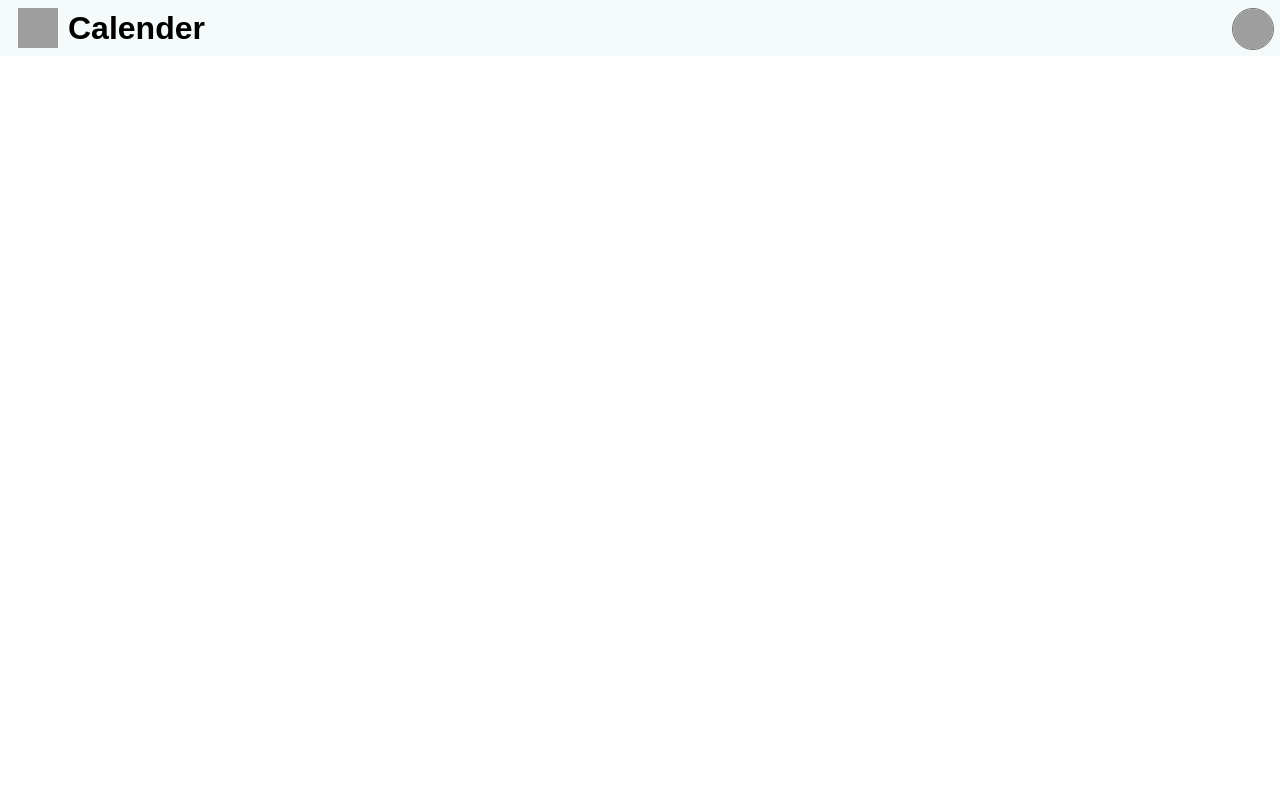
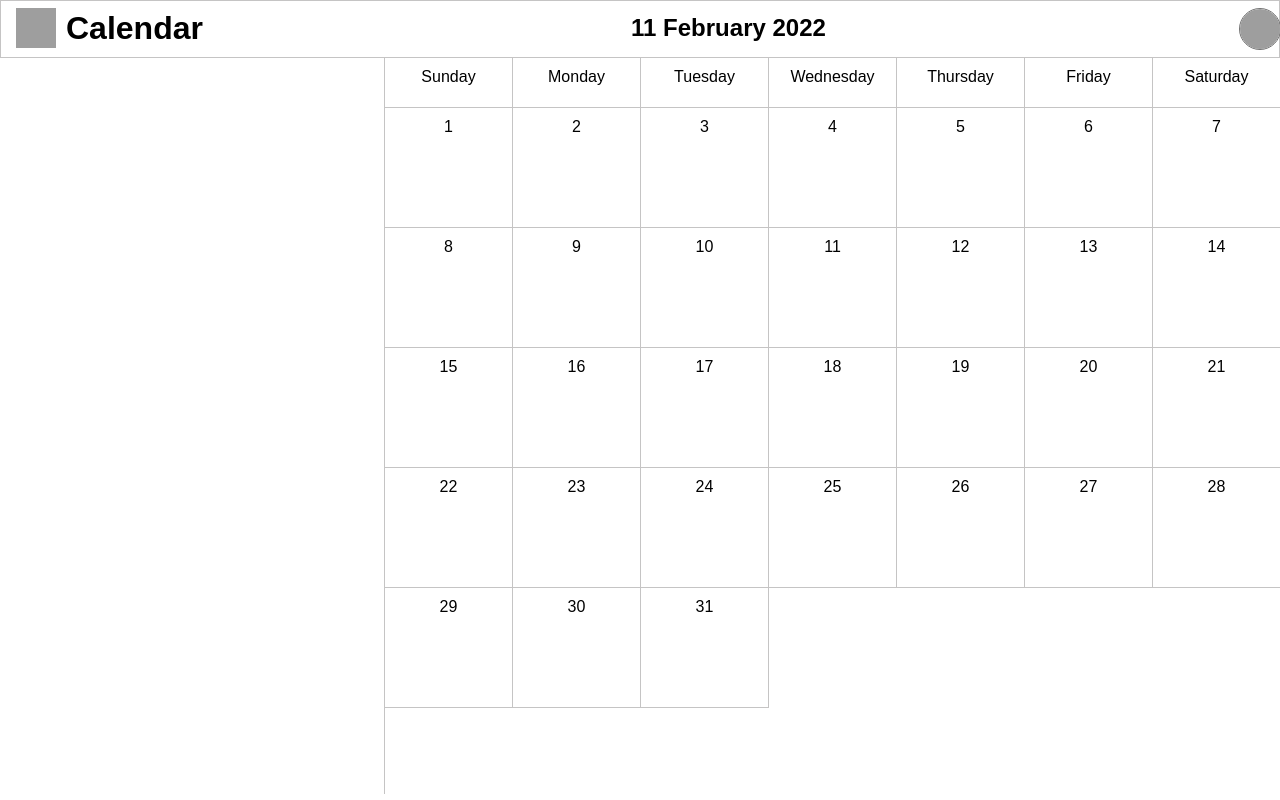
Before and after one commit to sujitIwale/google-calendar, a React (Create React App) app in the folder client/: page / in a window 1280 px wide. Built offline with nearby package versions, Linux system fonts and the light colour scheme; grey boxes are pictures that could not be loaded.

Commit message:
feat: calendar added

```diff
--- a/client/src/App.css
+++ b/client/src/App.css
@@ -1,38 +1,11 @@
-.App {
-  text-align: center;
+:root {
+    --border-color:rgb(197, 196, 196);
 }
 
-.App-logo {
-  height: 40vmin;
-  pointer-events: none;
+.App {
+    height: 100vh;
 }
-
-@media (prefers-reduced-motion: no-preference) {
-  .App-logo {
-    animation: App-logo-spin infinite 20s linear;
-  }
+.right-section {
+    width: 70%;
+    float: right;
 }
-
-.App-header {
-  background-color: #282c34;
-  min-height: 100vh;
-  display: flex;
-  flex-direction: column;
-  align-items: center;
-  justify-content: center;
-  font-size: calc(10px + 2vmin);
-  color: white;
-}
-
-.App-link {
-  color: #61dafb;
-}
-
-@keyframes App-logo-spin {
-  from {
-    transform: rotate(0deg);
-  }
-  to {
-    transform: rotate(360deg);
-  }
-}
--- a/client/src/App.js
+++ b/client/src/App.js
@@ -1,10 +1,14 @@
 import './App.css';
+import Calendar from './components/Calendar/Calendar';
 import Header from './components/Header/Header';
 
 function App() {
 	return (
 		<div className='App'>
 			<Header />
+			<section className='right-section'>
+				<Calendar />
+			</section>
 		</div>
 	);
 }
--- /dev/null
+++ b/client/src/components/Calendar/Calendar.css
@@ -0,0 +1,4 @@
+.calendar-main {
+    height: 92vh;
+    overflow: hidden;
+}
--- /dev/null
+++ b/client/src/components/Calendar/Calendar.js
@@ -0,0 +1,13 @@
+import React from 'react';
+import Month from '../Month/Month';
+import './Calendar.css';
+
+const Calendar = () => {
+	return (
+		<div className='calendar-main'>
+			<Month />
+		</div>
+	);
+};
+
+export default Calendar;
--- a/client/src/components/Header/Header.css
+++ b/client/src/components/Header/Header.css
@@ -1,11 +1,13 @@
 .header-main {
-    background-color: rgb(245, 250, 250);
+    border: 1px solid var(--border-color);
+    align-items: center;
+    height: 7vh;
 }
 
 .header-items {
     display: flex;
     flex-direction: row;
-    padding: 8px;
+    padding-top: 7px;
     align-items: center;
     justify-content: space-between;
 }
@@ -13,7 +15,7 @@
 .header-title {
     display: flex;
     flex-direction: row;
-    padding: 0 10px;
+    padding: 0 15px;
     align-items: center;
     justify-content: center;
 }
--- a/client/src/components/Header/Header.js
+++ b/client/src/components/Header/Header.js
@@ -2,6 +2,26 @@ import React from 'react';
 import './Header.css';
 
 const Header = () => {
+	const months = [
+		'January',
+		'February',
+		'March',
+		'April',
+		'May',
+		'June',
+		'July',
+		'August',
+		'September',
+		'October',
+		'November',
+		'December',
+	];
+	const date = new Date();
+	const [month, day, year] = [
+		date.getMonth(),
+		date.getDate(),
+		date.getFullYear(),
+	];
 	return (
 		<div className='header-main'>
 			<ul className='header-items '>
@@ -10,7 +30,13 @@ const Header = () => {
 						alt='logo'
 						src='https://ssl.gstatic.com/calendar/images/dynamiclogo_2020q4/calendar_10_2x.png'
 					/>
-					<h1>Calender</h1>
+					<h1>Calendar</h1>
+				</li>
+				<li className='header-selection'>
+					<h2>
+						{day + ' '}
+						{months[month] + ' '} {year + ' '}
+					</h2>
 				</li>
 				<li className='header-profile'>
 					<img
--- /dev/null
+++ b/client/src/components/Month/Month.css
@@ -0,0 +1,19 @@
+.month-calendar-container {
+    width: 100%;
+    height: 100%;
+    border-left: 1px solid var(--border-color);
+}
+
+.month-calendar {
+    display: grid;
+    grid-template-columns: repeat(7,minmax(120px,1fr));
+    grid-template-rows: 50px;
+    grid-auto-rows: 120px;
+}
+
+.day-name {
+    border-bottom: 1px solid var(--border-color);
+    border-right: 1px solid var(--border-color);
+    text-align: center;
+    padding-top: 10px;
+}
--- /dev/null
+++ b/client/src/components/Month/Month.js
@@ -0,0 +1,30 @@
+import React from 'react';
+import './Month.css';
+
+const Month = () => {
+	const weeekDayas = [
+		'Sunday',
+		'Monday',
+		'Tuesday',
+		'Wednesday',
+		'Thursday',
+		'Friday',
+		'Saturday',
+	];
+	return (
+		<div className='month-calendar-container'>
+			<div className='month-calendar'>
+				{weeekDayas.map((weekday) => (
+					<span className='day-name'>{weekday}</span>
+				))}
+				{Array(31)
+					.fill('')
+					.map((el, i) => (
+						<span className='day-name pointer'>{i + 1}</span>
+					))}
+			</div>
+		</div>
+	);
+};
+
+export default Month;
--- a/client/src/index.css
+++ b/client/src/index.css
@@ -7,6 +7,15 @@ body {
   font-family: 'Product Sans',Arial,sans-serif;
 }
 
+body,html {
+  height: 100%;
+  box-sizing: border-box;
+}
+
 li {
   list-style: none;
 }
+
+.pointer {
+  cursor: pointer;
+}
```
Also changed, not shown: client/src/reportWebVitals.js (deleted, +0 -13 lines), client/src/setupTests.js (deleted, +0 -5 lines), client/src/logo.svg (deleted), 1 other file (tests, documents, lock files or other folders).
